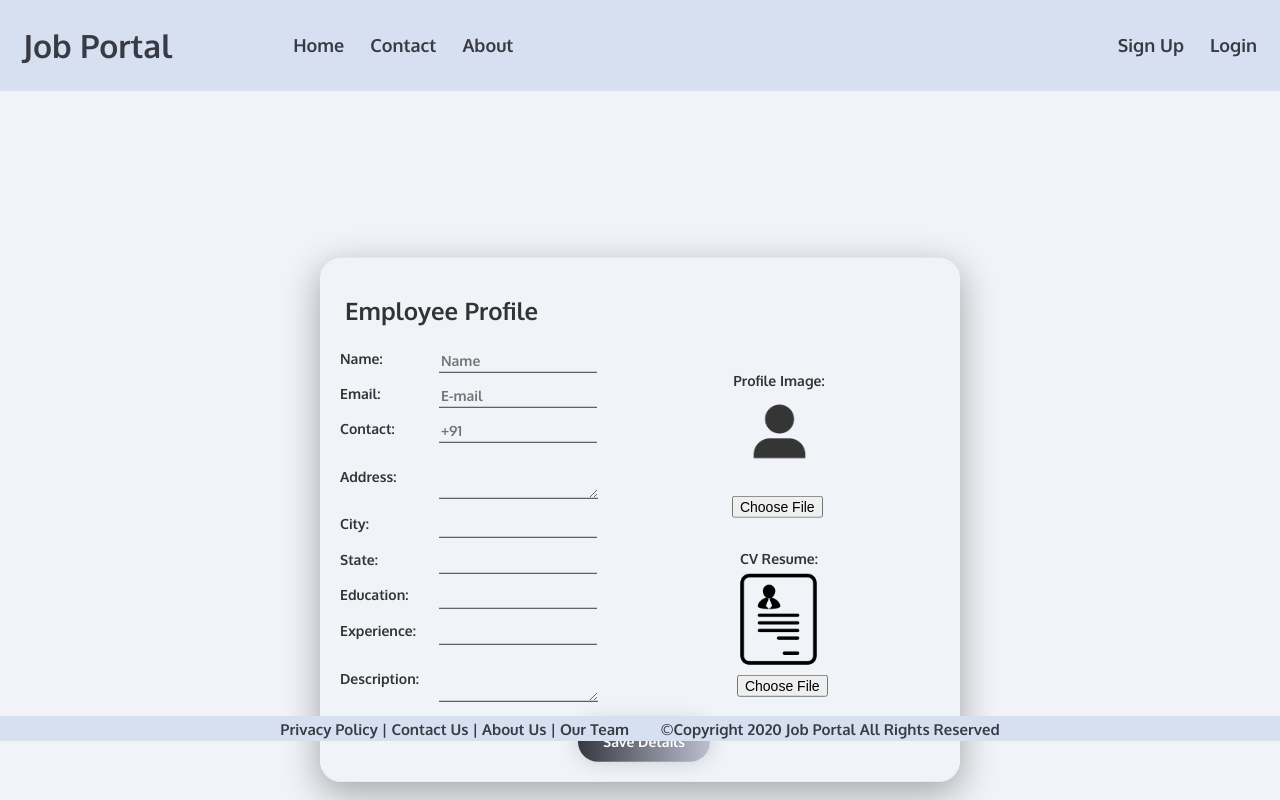
After one commit to kevinsvni/jobportal_php, a PHP site: page /jobportal/users/employeeprofile.php in a window 1280 px wide. The commit adds this page. Run offline with PHP 8.4, Linux system fonts and the light colour scheme; data that the repository does not hold is empty; some libraries are stand-ins or nearby versions.

Commit message:
Employee Profile Completed

```diff
--- /dev/null
+++ b/assets/css/employeeform.css
@@ -0,0 +1,38 @@
+.txt {
+    border: none;
+    border-bottom: 1px solid #393b44;
+    background-color: #f1f3f8;
+}
+
+.form2{
+  padding: 15px;
+}
+
+table td, th {
+  padding: 5px 10px ;
+}
+
+
+/* --------------------------BUTTON STYLING-------------------------- */
+.submit {
+  cursor: pointer;
+    border-radius: 25px;
+    color: #fff;
+    background: linear-gradient(to right, #353842, #bbbfcf);
+    border: 0;
+    margin-top: 5px;
+    padding-left: 25px;
+    padding-right: 25px;
+    padding-bottom: 10px;
+    padding-top: 10px;
+    font-family: 'Oxygen', sans-serif;
+    font-size: 14px;
+    box-shadow: 0 0 20px 1px rgba(0, 0, 0, 0.15);
+}
+.submit:hover {
+    background: linear-gradient(to right, #bbbfcf, #353842);
+    color: white;
+  }
+.submit:focus {
+    outline: none;
+}
--- a/assets/css/style.css
+++ b/assets/css/style.css
@@ -13,7 +13,28 @@
   padding-bottom: 2.5rem;    /* Footer height */
 }
 
+.container {
+  position: absolute;
+  top: 50%;
+  left: 50%;
+  transform: translate(-50%, -50%);
+  width: auto;
+  background-color: #f1f3f8bc;
+  border-radius: 1.5em;
+  box-shadow: 0px 11px 35px 2px rgba(0, 0, 0, 0.30);
+}
 
+.container1 {
+  width: 900px;
+  position: absolute;
+  top: 65%;
+  left: 50%;
+  transform: translate(-50%, -50%);
+  width: auto;
+  background-color: #f1f3f8bc;
+  border-radius: 1.5em;
+  box-shadow: 0px 11px 35px 2px rgba(0, 0, 0, 0.30);
+}
 
 * {box-sizing: border-box;}
 
@@ -23,6 +44,7 @@
   font-family: 'Oxygen', sans-serif;
 }
 
+/* --------------------------HEADER STYLING-------------------------- */
 .header {
   overflow: hidden;
   background-color: #d6e0f0;
@@ -48,6 +70,7 @@
 }
 
 .header a:hover {
+  text-decoration: none;
   background-color: #8d93ab;
   color: white;
 }
@@ -56,18 +79,13 @@
   float: center;
 }
 
-@media screen and (max-width: 500px) {
-  .header a {
-    float: none;
-    display: block;
-    text-align: left;
-  }
 
   .header-right {
     float: none;
   }
-}
 
+
+  /* --------------------------FOOTER STYLING-------------------------- */
 footer{
   height: 25px;
   width: 100%;
@@ -86,3 +104,27 @@ footer{
   font-family: 'Oxygen', sans-serif;
   color: #393b44;
 }
+
+
+
+
+/* --------------------------RADIO BUTTON STYLING-------------------------- */
+.boxed label {
+  display: inline-block;
+  width: 300px;
+  height: 100px;
+  padding: 10px;
+  color: #8d93ab;
+  border: solid 2px #8d93ab;
+  transition: all 0.3s;
+}
+
+.boxed input[type="radio"] {
+  display: none;
+}
+
+.boxed input[type="radio"]:hover + label {
+  color: #393b44;
+  border: solid 2px #393b44;
+
+}
--- a/authenticate/login.php
+++ b/authenticate/login.php
@@ -17,6 +17,7 @@ if (isset($_POST['submit'])) {
         $username = $row->fetch_object();
         $_SESSION['isLogin'] = true;
         $_SESSION['user'] = $username->name;
+        $_SESSION['id'] = $username->id;
         header('location:../index.php');
     }else {
         echo "Login Failed";
--- a/includes/header.php
+++ b/includes/header.php
@@ -6,6 +6,8 @@
   <meta name="viewport" content="width=device-width, initial-scale=1.0">
   <title>Header</title>
   <link href="https://fonts.googleapis.com/css2?family=Oxygen:wght@700&display=swap" rel="stylesheet">
+  <link rel="stylesheet" href="https://maxcdn.bootstrapcdn.com/bootstrap/3.3.7/css/bootstrap.min.css">
+  <script src='https://kit.fontawesome.com/a076d05399.js'></script>
 
 </head>
 
@@ -29,9 +31,21 @@
         <a href="<?php echo base_url('authenticate/signup.php') ?>" style="float: right;">Sign Up</a>
 
       <?php
-      }else{?>
+      } else { ?>
+        <a href="<?php echo base_url('authenticate/logout.php') ?>" style="float: right;"><span class="glyphicon glyphicon-log-out" style="font-size: 15px;"></span>&nbsp;Logout</a>
+        <a href="<?php
+                  if (isset($_SESSION['isLogin'])) {
+                    $id = $_SESSION['id'];
+                  }
+                  $qcheck = $db->query("SELECT * FROM employee_profile WHERE `id`=$id");
+                  if ($qcheck->num_rows == 0) {
+                    echo base_url('users/profile.php');
+                  } else {
+                    echo base_url('users/employeeprofile.php');
+                  }
 
-      <a href="<?php echo base_url('authenticate/logout.php') ?>" style="float: right;">Logout</a>
+                  ?>" style="float: right;"><i class='fas fa-user-alt' style="font-size: 14.5px;"></i>&nbsp;Profile</a>
+
 
       <?php
       }
--- a/index.php
+++ b/index.php
@@ -36,6 +36,7 @@ include('connection.php');
         ?>
 
        Welcome to Job Portal.
+
        <?php } ?>
 
 
--- /dev/null
+++ b/users/employeeprofile.php
@@ -0,0 +1,207 @@
+<?php
+include('../connection.php');
+
+if (isset($_SESSION['isLogin'])) {
+    $id = $_SESSION['id'];
+
+    $qcheck = $db->query("SELECT * FROM employee_profile WHERE `id`=$id");
+    if ($qcheck->num_rows == 0) {
+        @$db->query("INSERT INTO employee_profile (`id`) VALUES ('$id');");
+        $queryex = "SELECT * FROM users WHERE id = $id";
+        $usrrow = $db->query($queryex);
+        $user = $usrrow->fetch_object();
+    } else {
+        $queryex = "SELECT * FROM employee_profile WHERE id = $id";
+        $usrrow = $db->query($queryex);
+        $user = $usrrow->fetch_object();
+    }
+}
+if (isset($_POST['savedetails'])) {
+    $name = $_POST['name'];
+    $email = $_POST['email'];
+    $contact = $_POST['contact'];
+    $address = $_POST['address'];
+    $city = $_POST['city'];
+    $state = $_POST['state'];
+    $education = $_POST['education'];
+    $experience = $_POST['experience'];
+    $description = $_POST['description'];
+
+    $photoname = $_FILES['user_image']['name'];
+    $tempphotoname = $_FILES['user_image']['tmp_name'];
+    $destination1 = '../assets/uploaded files/' . $photoname;
+    move_uploaded_file($tempphotoname, $destination1);
+
+    $resumename = $_FILES['user_resume']['name'];
+    $tempresname = $_FILES['user_resume']['tmp_name'];
+    $destination2 = '../assets/uploaded files/' . $resumename;
+    move_uploaded_file($tempresname, $destination2);
+
+    $insertquery = "UPDATE employee_profile SET
+    `name`='$name',
+    `email`='$email',
+    `contact`='$contact',
+    `address`='$address',
+    `city`='$city',
+    `state`='$state',
+    `education`='$education',
+    `experience`='$experience',
+    `image`='$photoname',
+    `resume`='$resumename',
+    `description`='$description'
+    WHERE id = $id
+    ";
+
+    if ($db->query($insertquery)) {
+        echo "Updated Successfully!!!";
+        header('location:employeeprofile.php');
+    } else if (mysqli_errno($db) == 1062) {
+        echo "Either the mobile number or email has been already used.";
+    } else {
+        echo "Some Error";
+    }
+}
+?>
+
+<!DOCTYPE html>
+<html lang="en">
+
+<head>
+    <meta charset="UTF-8">
+    <meta name="viewport" content="width=device-width, initial-scale=1.0">
+    <title>Employee Profile</title>
+    <link rel="stylesheet" href="../assets/css/style.css">
+    <link rel="stylesheet" href="../assets/css/employeeform.css">
+    <script src='https://kit.fontawesome.com/a076d05399.js'></script>
+</head>
+
+<body class="indbody">
+    <?php
+    require('../util.php');
+    include(file_path('includes/header.php'));
+    ?>
+
+
+    <div id="page-container">
+        <div class="container1" style="width: auto; height: auto; padding: 10px;">
+            <h3 style="padding: 10px 0px 10px 15px;">Employee Profile</h3>
+            <form class="form1" method="post" onsubmit="" enctype="multipart/form-data">
+
+                <table class="eptab">
+                    <tr>
+                        <td>
+                            <label for="fname">Name:</label>
+                        </td>
+                        <td>
+                            <input class="txt" type="text" align="center" name="name" id="name" placeholder="Name" value="<?php echo $user->name; ?>">
+                            <!-- <input class="txt" type="text" align="center" name="lname" id="lname" placeholder="Surname"> -->
+                        </td>
+                        <td rowspan="5" align="center" style="padding: 0px;">
+                            <label for="user_image">Profile Image:</label><br />
+                            <div style="width: 100px; height: 100px;">
+
+                                <?php
+                                if ($user->image) { ?>
+                                    <img src="../assets/uploaded files/<?php echo $user->image ?>" width="100%" height="" style="border-radius: 50%; padding: 5px">
+                                <?php } else { ?>
+                                    <img src="../assets/img/defaultprofile.png" width="100%" height="">
+                                <?php } ?>
+
+
+
+                            </div>
+                            <input type="file" name="user_image" id="user_image" style="width: 94px;">
+                        </td>
+                    </tr>
+                    <tr>
+                        <td>
+                            <label for="email">Email:</label>
+                        </td>
+                        <td>
+                            <input class="txt" type="email" align="center" name="email" id="email" placeholder="E-mail" value="<?php echo $user->email; ?>">
+                        </td>
+                    </tr>
+                    <tr>
+                        <td>
+                            <label for="contact">Contact:</label>
+                        </td>
+                        <td>
+                            <input class="txt" type="text" align="center" name="contact" id="contact" placeholder="+91" value="<?php echo isset($user->contact) ? $user->contact : ''; ?>">
+                        </td>
+                    </tr>
+                    <tr>
+                        <td>
+                            <label for="address">Address:</label>
+                        </td>
+                        <td>
+                            <textarea class="txt" id="address" name="address"><?php echo isset($user->address) ? $user->address : ''; ?></textarea>
+                        </td>
+                    </tr>
+                    <tr>
+                        <td>
+                            <label for="city">City:</label>
+                        </td>
+                        <td>
+                            <input type="text" class="txt" id="city" name="city" value="<?php echo isset($user->city) ? $user->city : ''; ?>">
+                        </td>
+                    </tr>
+                    <tr>
+                        <td>
+                            <label for="state">State:</label>
+                        </td>
+                        <td>
+                            <input type="text" class="txt" id="state" name="state" value="<?php echo isset($user->state) ? $user->state : ''; ?>">
+                        </td>
+                        <td rowspan="4" align="center" style="padding-left: 80px; padding-right: 80px">
+                            <label for="resume">CV Resume:</label><br />
+
+                            <?php
+                                if ($user->resume) { ?>
+                                    <iframe src="../assets/uploaded files/<?php echo $user->resume ?>" width="100px" height="100px" frameborder="0" scrolling="no"></iframe>
+                                <?php } else { ?>
+                                    <img src="../assets/img/resumedefault.png" width="50%" height="">
+                                <?php } ?>
+
+
+
+                            <input type="file" name="user_resume" id="user_resume" style="width: 104px; padding: 10px">
+                        </td>
+                    </tr>
+                    <tr>
+                        <td>
+                            <label for="education">Education:</label>
+                        </td>
+                        <td>
+                            <input class="txt" type="text" align="center" name="education" id="education" placeholder="" value="<?php echo isset($user->education) ? $user->education : ''; ?>">
+                        </td>
+                    </tr>
+                    <tr>
+                        <td>
+                            <label for="experience">Experience:</label>
+                        </td>
+                        <td>
+                            <input class="txt" type="text" align="center" name="experience" id="experience" placeholder="" value="<?php echo isset($user->experience) ? $user->experience : ''; ?>">
+                        </td>
+                    </tr>
+
+                    <tr>
+                        <td>
+                            <label for="description">Description:</label>
+                        </td>
+                        <td>
+                            <textarea class="txt" id="description" name="description"><?php echo isset($user->description) ? $user->description : ''; ?></textarea>
+                        </td>
+                    </tr>
+                </table>
+                <input type="submit" name="savedetails" value="Save Details" class="submit" style="margin-left: 40%; margin-top: 10px; margin-bottom: 10px;">
+
+            </form>
+        </div>
+        <div style="position: absolute; width: 100%; margin-top: 650px;">
+            <?php include('../includes/footer.php'); ?>
+        </div>
+    </div>
+
+</body>
+
+</html>
```
Also changed, not shown: assets/database backup/jobportal.sql (added, +107 -0 lines), users/employerprofile.php (added, +27 -0 lines), users/profile.php (added, +72 -0 lines), assets/img/defaultprofile.png (added), assets/img/resumedefault.png (added), assets/uploaded files/IMG_20191125_012554_742-01.jpeg (added), 3 other files.
